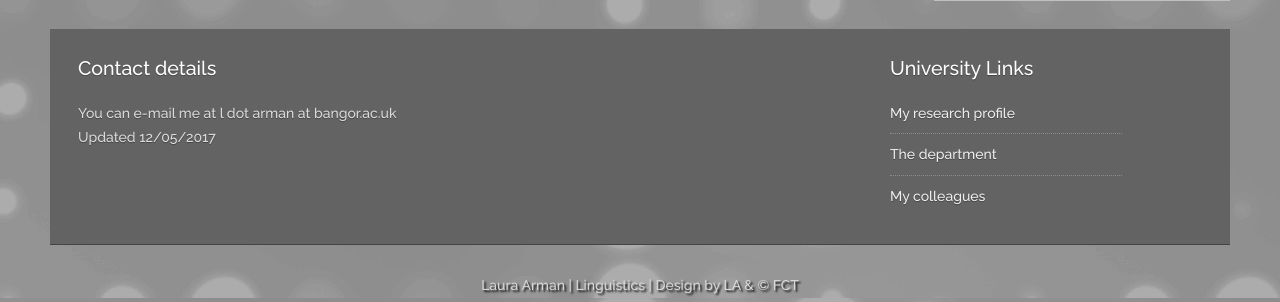
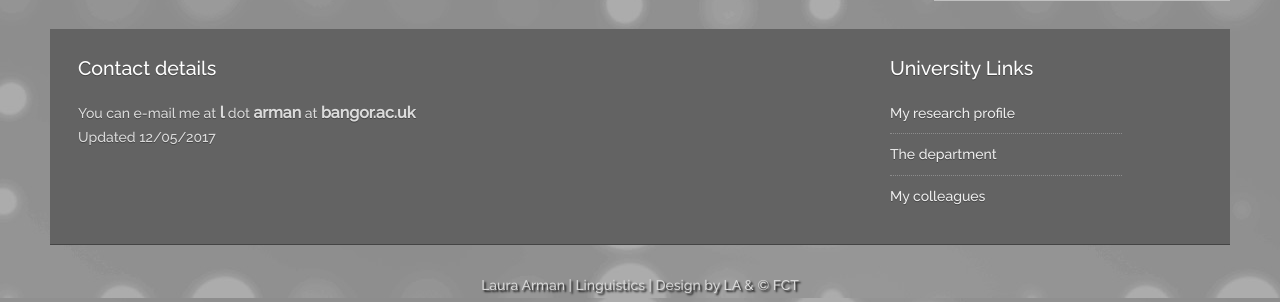
Before and after one commit to Laurarman/laurarman.github.io, a PHP site: page / in a window 1280 px wide. Shown: the part 934-1236 px from the top of the page. Run offline with PHP 8.4, Linux system fonts and the light colour scheme.

Commit message:
Update style.css

```diff
--- a/style.css
+++ b/style.css
@@ -53,6 +53,14 @@ ul {
   clear: both;
 }
 .small-caps{font-variant: small-caps; }
+.style1 {
+font-size: 16px;
+font-weight: bold;
+}
+.style2 {
+font-size: 12pt;
+font-weight: bold;
+}
 p.noindent { text-indent: 0em }
 td p.noindent { text-indent: 0em; margin-top:0em; }
 p.nopar { text-indent: 0em; }
```
